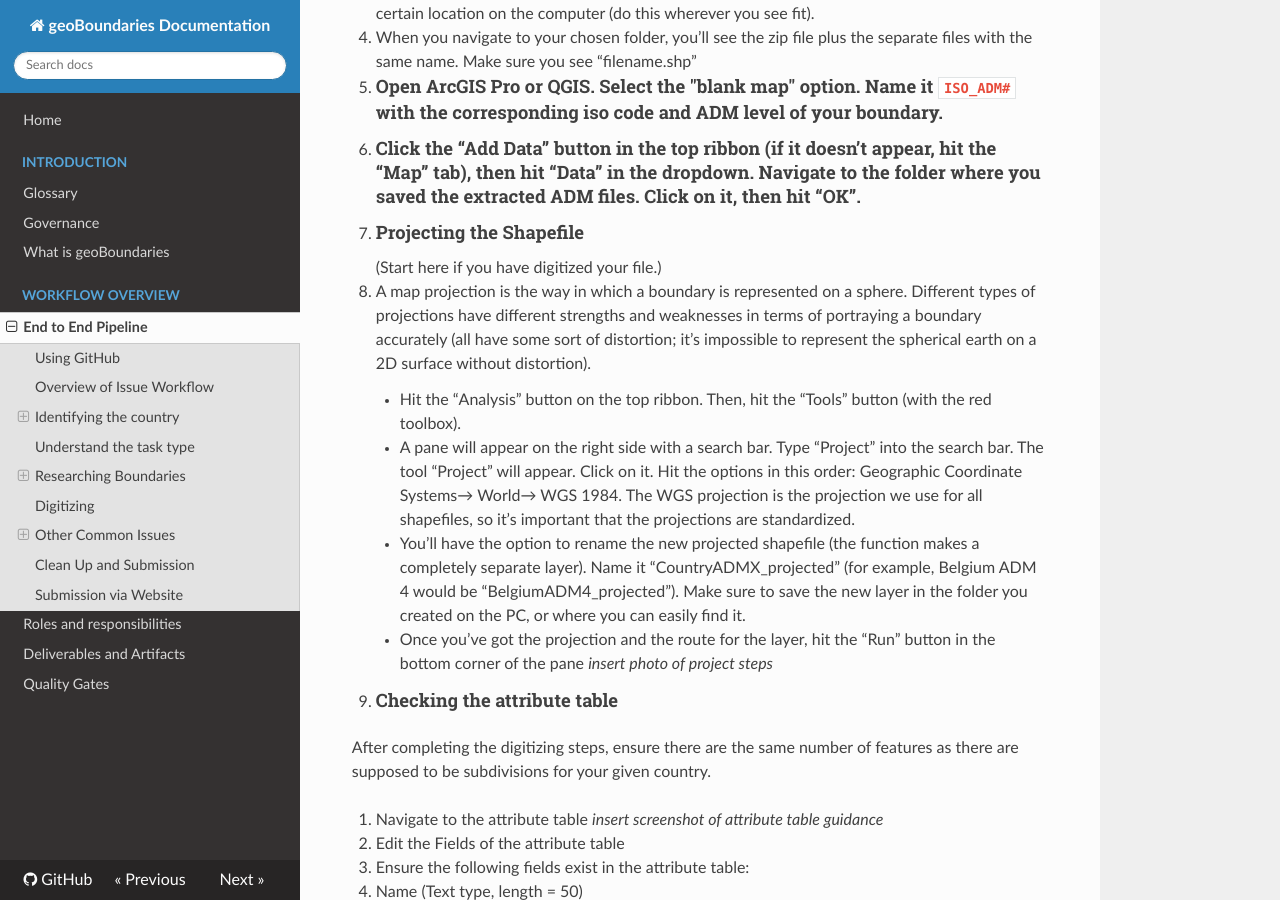
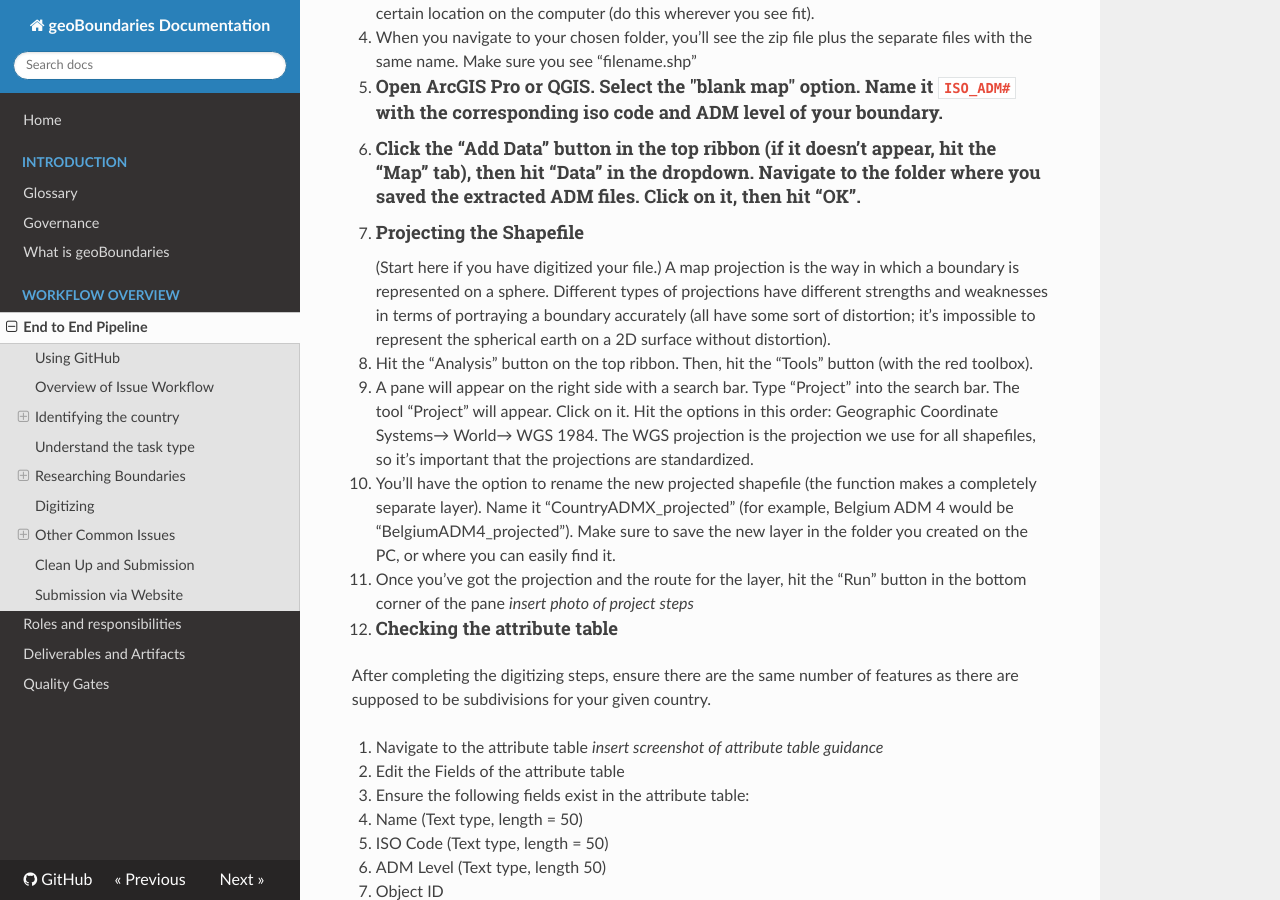
Before and after one commit to wmgeolab/gbDocs, an MkDocs documentation site: the page built from docs/docs/10-workflow-overview/end-to-end-pipeline.md, in a window 1280 px wide and 900 px high, scrolled down 2409 px. Built offline with MkDocs 1.6.1, drawn with Linux system fonts in a browser that asks for light colours; nearby versions of some CDN libraries.

Commit message:
Update end-to-end-pipeline.md

```diff
--- a/docs/docs/10-workflow-overview/end-to-end-pipeline.md
+++ b/docs/docs/10-workflow-overview/end-to-end-pipeline.md
@@ -86,11 +86,11 @@ After all of these requirements are met, then the shapefile should be downloaded
 4. #### Click the “Add Data” button in the top ribbon (if it doesn’t appear, hit the “Map” tab), then hit “Data” in the dropdown. Navigate to the folder where you saved the extracted ADM files. Click on it, then hit “OK”.
 5. #### Projecting the Shapefile
    (Start here if you have digitized your file.)
-   - A map projection is the way in which a boundary is represented on a sphere. Different types of projections have different strengths and weaknesses in terms of portraying a boundary accurately (all have some sort of distortion; it’s impossible to represent the spherical earth on a 2D surface without distortion).
-      - Hit the “Analysis” button on the top ribbon. Then, hit the “Tools” button (with the red toolbox).
-      - A pane will appear on the right side with a search bar. Type “Project” into the search bar. The tool “Project” will appear. Click on it. Hit the options in this order: Geographic Coordinate Systems→ World→ WGS 1984. The WGS projection is the projection we use for all shapefiles, so it’s important that the projections are standardized.
-      - You’ll have the option to rename the new projected shapefile (the function makes a completely separate layer). Name it “CountryADMX_projected” (for example, Belgium ADM 4 would be “BelgiumADM4_projected”). Make sure to save the new layer in the folder you created on the PC, or where you can easily find it.
-      - Once you’ve got the projection and the route for the layer, hit the “Run” button in the bottom corner of the pane
+A map projection is the way in which a boundary is represented on a sphere. Different types of projections have different strengths and weaknesses in terms of portraying a boundary accurately (all have some sort of distortion; it’s impossible to represent the spherical earth on a 2D surface without distortion).
+   - Hit the “Analysis” button on the top ribbon. Then, hit the “Tools” button (with the red toolbox).
+   - A pane will appear on the right side with a search bar. Type “Project” into the search bar. The tool “Project” will appear. Click on it. Hit the options in this order: Geographic Coordinate Systems→ World→ WGS 1984. The WGS projection is the projection we use for all shapefiles, so it’s important that the projections are standardized.
+   - You’ll have the option to rename the new projected shapefile (the function makes a completely separate layer). Name it “CountryADMX_projected” (for example, Belgium ADM 4 would be “BelgiumADM4_projected”). Make sure to save the new layer in the folder you created on the PC, or where you can easily find it.
+   - Once you’ve got the projection and the route for the layer, hit the “Run” button in the bottom corner of the pane
      _insert photo of project steps_
 
 7. #### Checking the attribute table
```
